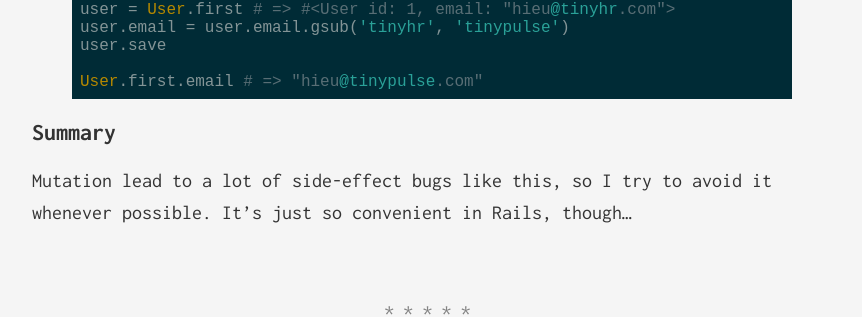
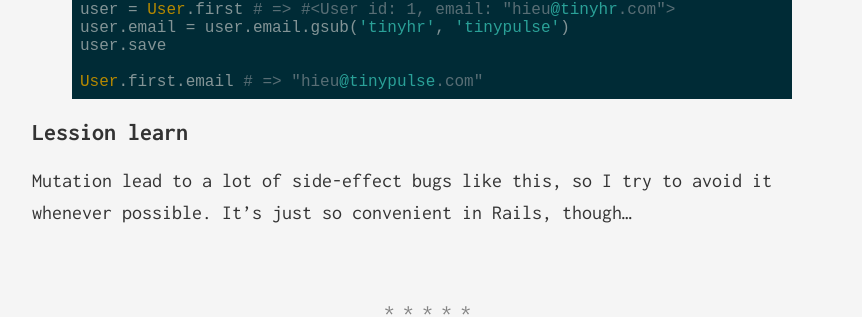
Before and after one commit to hieuk09/hieuk09.github.io, a Jekyll site: the page built from _posts/2016-01-17-wordaround-string-mutation-update-in-active-record.markdown, in a window 1280 px wide. Shown: the part 1028-1345 px from the top of the page, without its empty margins (208-1070 px from the left). Built offline with Jekyll 4.4.1, drawn with Linux system fonts in a browser that asks for light colours.

Commit message:
[ax] Better header

```diff
--- a/_posts/2016-01-17-wordaround-string-mutation-update-in-active-record.markdown
+++ b/_posts/2016-01-17-wordaround-string-mutation-update-in-active-record.markdown
@@ -37,7 +37,7 @@
 User.first.email # => "hieu@tinypulse.com"
 {% endhighlight %}
 
-## Summary
+## Lession learn
 
 Mutation lead to a lot of side-effect bugs like this, so I try to avoid it
 whenever possible. It's just so convenient in Rails, though...
```
